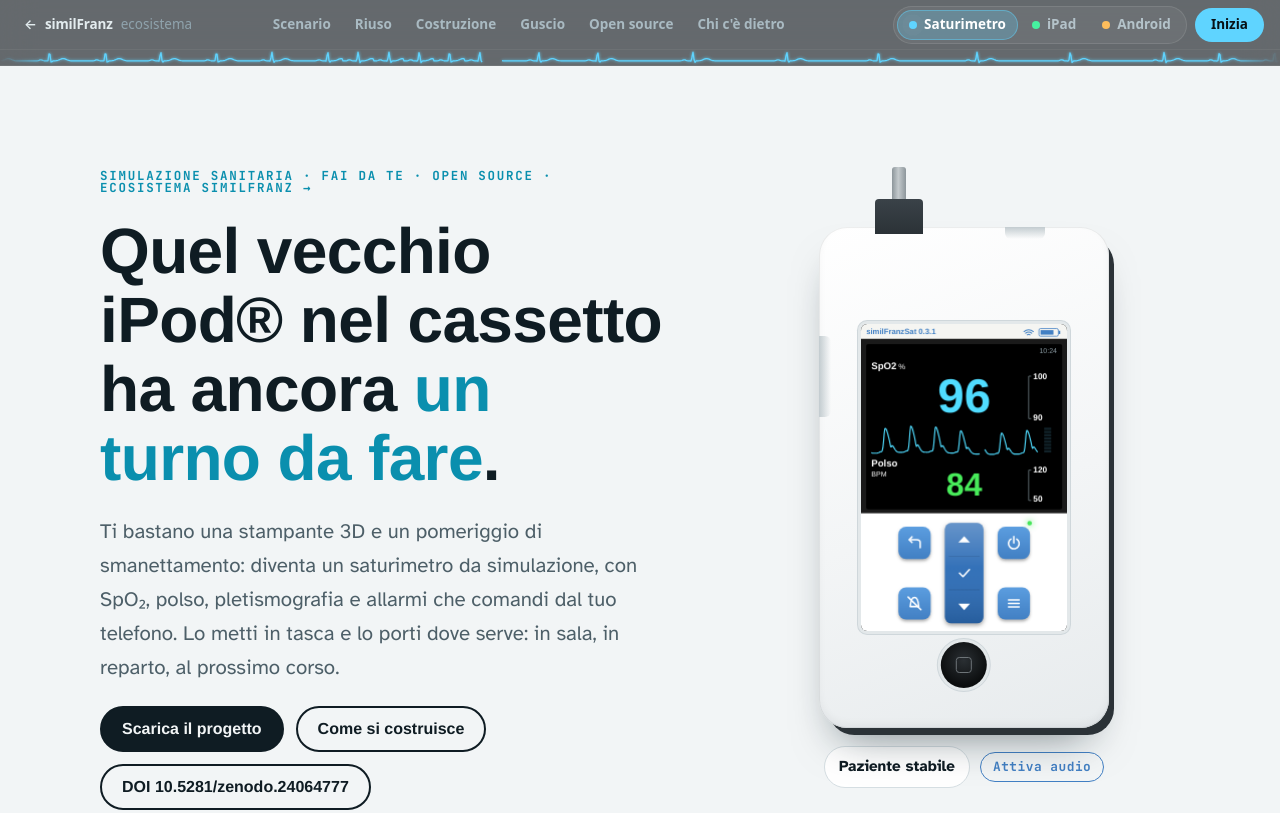
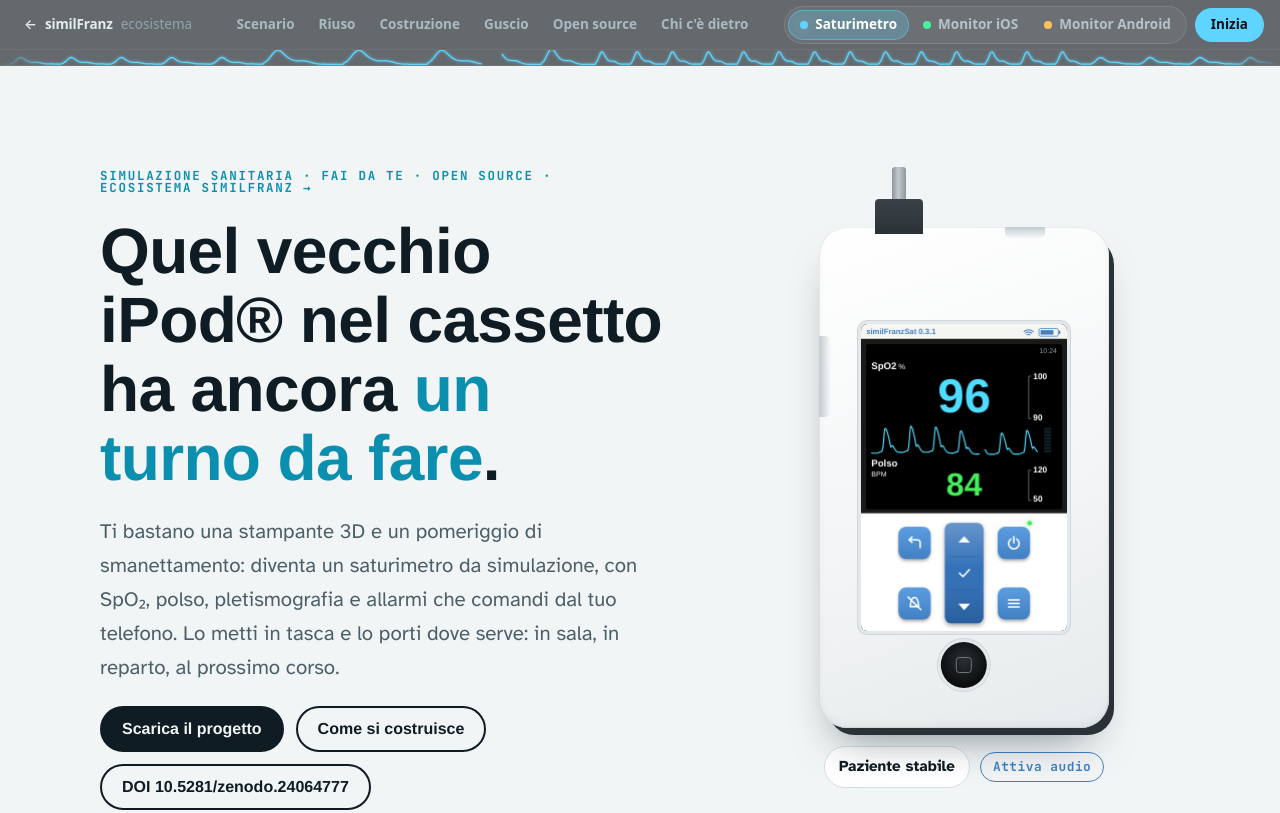
Before and after one commit to Franz8787/similfranz-saturimetro, a plain HTML site: page docs/index.html in a window 1280 px wide. Shown: the top 813 px of the page. Drawn offline with Linux system fonts and the light colour scheme; a web font is replaced by a local one.

Commit message:
Barra dell'ecosistema: Saturimetro · Monitor iOS · Monitor Android; pletismo SpO₂ sul saturimetro; capitoli nascosti sotto i 1220 px
Co-Authored-By: Claude Opus 5.5 <noreply@anthropic.com>

```diff
--- a/docs/index.html
+++ b/docs/index.html
@@ -194,18 +194,18 @@ html{scroll-padding-top:78px}
 @keyframes sfEcoDrop{from{opacity:0;transform:translateY(-4px)}}
 @keyframes sfEcoBeat{0%{box-shadow:0 0 0 0 var(--a)}12%{box-shadow:0 0 0 4px rgba(255,255,255,.12)}40%,100%{box-shadow:0 0 0 7px transparent}}
 @keyframes sfEcoAl{50%{opacity:.35}}
-@media (max-width:1000px){.sf-eco .sec{display:none}.sf-eco .rgt{margin-left:auto}}
+@media (max-width:1220px){.sf-eco .sec{display:none}.sf-eco .rgt{margin-left:auto}}
 @media (max-width:640px){.sf-eco{gap:6px}.sf-eco .hub em,.sf-eco .cta{display:none}.sf-eco .hub{padding:0 8px 0 4px}
   .sf-eco .seg a{padding:0 9px;gap:5px}.sf-eco .seg .l{display:none}.sf-eco .seg .s{display:inline}}
 @media (max-width:360px){.sf-eco .hub strong{display:none}}
 @media (prefers-reduced-motion:reduce){.sf-eco,.sf-eco .hub .hd,.sf-eco .rt.al{animation:none}.sf-eco{transition:none}}
 </style>
-<div class="sf-eco" id="sf-eco" role="navigation" aria-label="Ecosistema similFranz" style="--acc:#5fd4ff">
+<div class="sf-eco" id="sf-eco" role="navigation" aria-label="Ecosistema similFranz" style="--acc:#5fd4ff" data-onda="pleth">
   <span class="pg" aria-hidden="true"></span>
   <a class="hub" href="https://franz8787.github.io/similfranz/" title="Torna all'ecosistema similFranz"><b>←</b> <strong>similFranz</strong> <em>ecosistema</em></a>
   <span class="lane" aria-hidden="true"><canvas></canvas></span>
   <div class="sec"><a href="#scenario">Scenario</a><a href="#riuso">Riuso</a><a href="#come">Costruzione</a><a href="#guscio">Guscio</a><a href="#open">Open source</a><a href="#chi">Chi c'è dietro</a></div>
-  <div class="rgt"><nav class="seg" aria-label="Gli strumenti similFranz"><a href="https://franz8787.github.io/similfranz-saturimetro/" aria-current="page" style="--a:#5fd4ff" title="Saturimetro: SpO₂, polso e pletismografia su iPod touch®"><i></i><span class="l">Saturimetro</span><span class="s">Sat</span></a><a href="https://franz8787.github.io/similfranz-monitor/" style="--a:#46f2a0" title="Monitor iPad: Monitor-defibrillatore su iPad mini®"><i></i><span class="l">iPad</span><span class="s">iPad</span></a><a href="https://franz8787.github.io/similfranz-monitor-android/" style="--a:#ffbe5c" title="Monitor Android: Monitor-defibrillatore su tablet Android™"><i></i><span class="l">Android</span><span class="s">Android</span></a></nav><a class="cta" href="#come">Inizia</a></div>
+  <div class="rgt"><nav class="seg" aria-label="Gli strumenti similFranz"><a href="https://franz8787.github.io/similfranz-saturimetro/" aria-current="page" style="--a:#5fd4ff" title="Saturimetro: SpO₂, polso e pletismografia su iPod touch®"><i></i><span class="l">Saturimetro</span><span class="s">Sat</span></a><a href="https://franz8787.github.io/similfranz-monitor/" style="--a:#46f2a0" title="Monitor iOS: Monitor-defibrillatore su iPad mini®"><i></i><span class="l">Monitor iOS</span><span class="s">iOS</span></a><a href="https://franz8787.github.io/similfranz-monitor-android/" style="--a:#ffbe5c" title="Monitor Android: Monitor-defibrillatore su tablet Android™"><i></i><span class="l">Monitor Android</span><span class="s">Android</span></a></nav><a class="cta" href="#come">Inizia</a></div>
 </div>
 <style>.nav{display:none!important}</style>
 <script>
@@ -220,23 +220,27 @@ addEventListener("scroll",function(){if(!busy){busy=1;requestAnimationFrame(onSc
 // mini monitor: traccia ECG vera (P, QRS, ST, T) che scorre con lo spazio di cancellazione; i ritmi cambiano da soli
 var cv=bar.querySelector(".lane canvas");if(!cv)return;var cx=cv.getContext("2d"),acc=getComputedStyle(bar).getPropertyValue("--acc").trim()||"#46f2a0";
 var still=matchMedia("(prefers-reduced-motion: reduce)").matches,PX=70;
-var R=[{hr:72,d:8},{hr:44,d:8},{hr:76,d:6},{hr:138,d:7},{hr:86,d:9,st:1},{fv:1,d:6}];
+var PL=bar.getAttribute("data-onda")==="pleth";
+var R=PL?[{hr:78,d:8,a:1},{hr:118,d:7,a:.8},{hr:84,d:6,a:.42},{hr:52,d:8,a:.9},{hr:76,d:6,a:1}]   // pletismo: frequenza e perfusione
+        :[{hr:72,d:8},{hr:44,d:8},{hr:76,d:6},{hr:138,d:7},{hr:86,d:9,st:1},{fv:1,d:6}];
 var ri=0,rT=0,cur=R[0],nxt=-1,W=0,H=0,dpr=1,ys=null,x=0,last=0,bt=0,bl=60/72,ts=0,ph=[1,2,3],accu=0;
 function g(t,m,s,a){var z=(t-m)/s;return a*Math.exp(-z*z/2)}
 function beat(t,st){var v=g(t,.10,.022,.12)+g(t,.205,.008,-.12)+g(t,.225,.011,1)+g(t,.247,.009,-.28)+g(t,.42,.045,.26);
   if(st)v+=(t>.255&&t<.44?.3:0)+g(t,.40,.06,.16);return v}
+function pleth(t,L,a){var u=t/L;   // salita sistolica rapida, picco, incisura dicrota, discesa diastolica
+  return a*(g(u,.17,.075,1)+g(u,.27,.11,.5)+g(u,.52,.085,.28)-.05)}
 function fv(t){return .4*Math.sin(2*Math.PI*5.3*t+ph[0])*(.6+.4*Math.sin(2*Math.PI*.7*t))+.22*Math.sin(2*Math.PI*7.9*t+ph[1])+.12*Math.sin(2*Math.PI*3.1*t+ph[2])}
 function setR(i){ri=i;cur=R[i];rT=0;ph=[Math.random()*6,Math.random()*6,Math.random()*6]}
 function sample(dt){ts+=dt;rT+=dt;
   if(rT>cur.d&&nxt<0){var n=(ri+1)%R.length;if(cur.fv||R[n].fv)setR(n);else nxt=n}
   if(cur.fv)return fv(ts);
   bt+=dt;if(bt>=bl){bt-=bl;if(nxt>=0){setR(nxt);nxt=-1}bl=60/cur.hr*(1+(cur.hr<60?.04:.015)*(Math.random()*2-1))}
-  return beat(bt,cur.st)}
+  return PL?pleth(bt,bl,cur.a):beat(bt,cur.st)}
 function size(){dpr=Math.min(2,devicePixelRatio||1);W=cv.clientWidth;H=cv.clientHeight;if(!W)return;cv.width=W*dpr;cv.height=H*dpr;
   ys=new Float32Array(W);for(var i=0;i<W;i++)ys[i]=sample(1/PX);x=0;for(var j=1;j<=18;j++)ys[j%W]=NaN}
 function draw(){cx.setTransform(dpr,0,0,dpr,0,0);cx.clearRect(0,0,W,H);
   cx.lineWidth=1.25;cx.lineJoin="round";cx.strokeStyle=acc;cx.shadowColor=acc;cx.shadowBlur=3;cx.beginPath();
-  var mid=H*.68,amp=H*.56,pen=false;
+  var mid=PL?H*.86:H*.68,amp=PL?H*.72:H*.56,pen=false;
   for(var i=0;i<W;i++){var v=ys[i];if(v!==v){pen=false;continue}var y=mid-v*amp;if(pen)cx.lineTo(i,y);else{cx.moveTo(i,y);pen=true}}
   cx.stroke();cx.shadowBlur=0}
 function step(now){if(!ys||cv.clientWidth!==W){size();if(!ys){requestAnimationFrame(step);return}}
```
